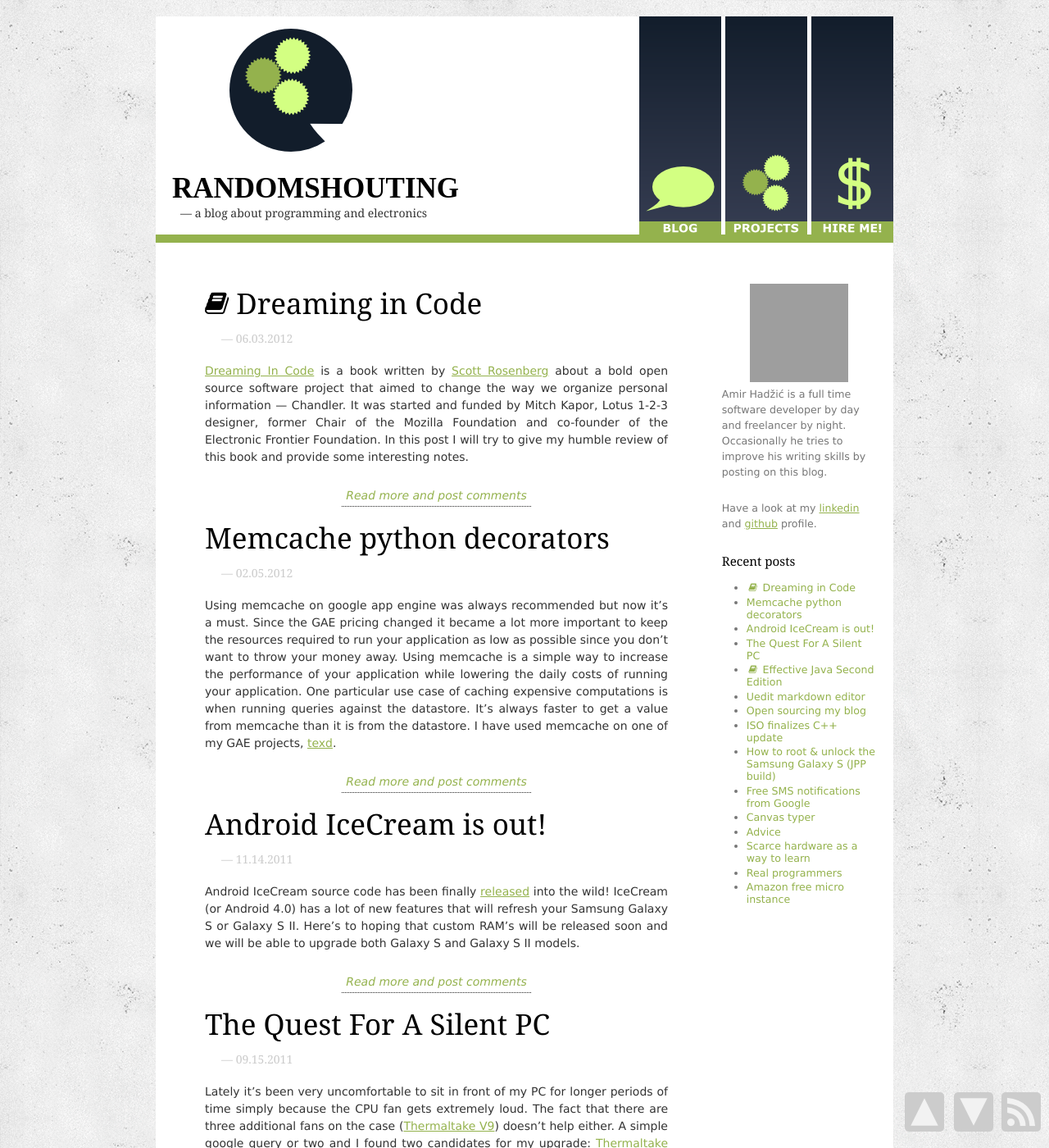
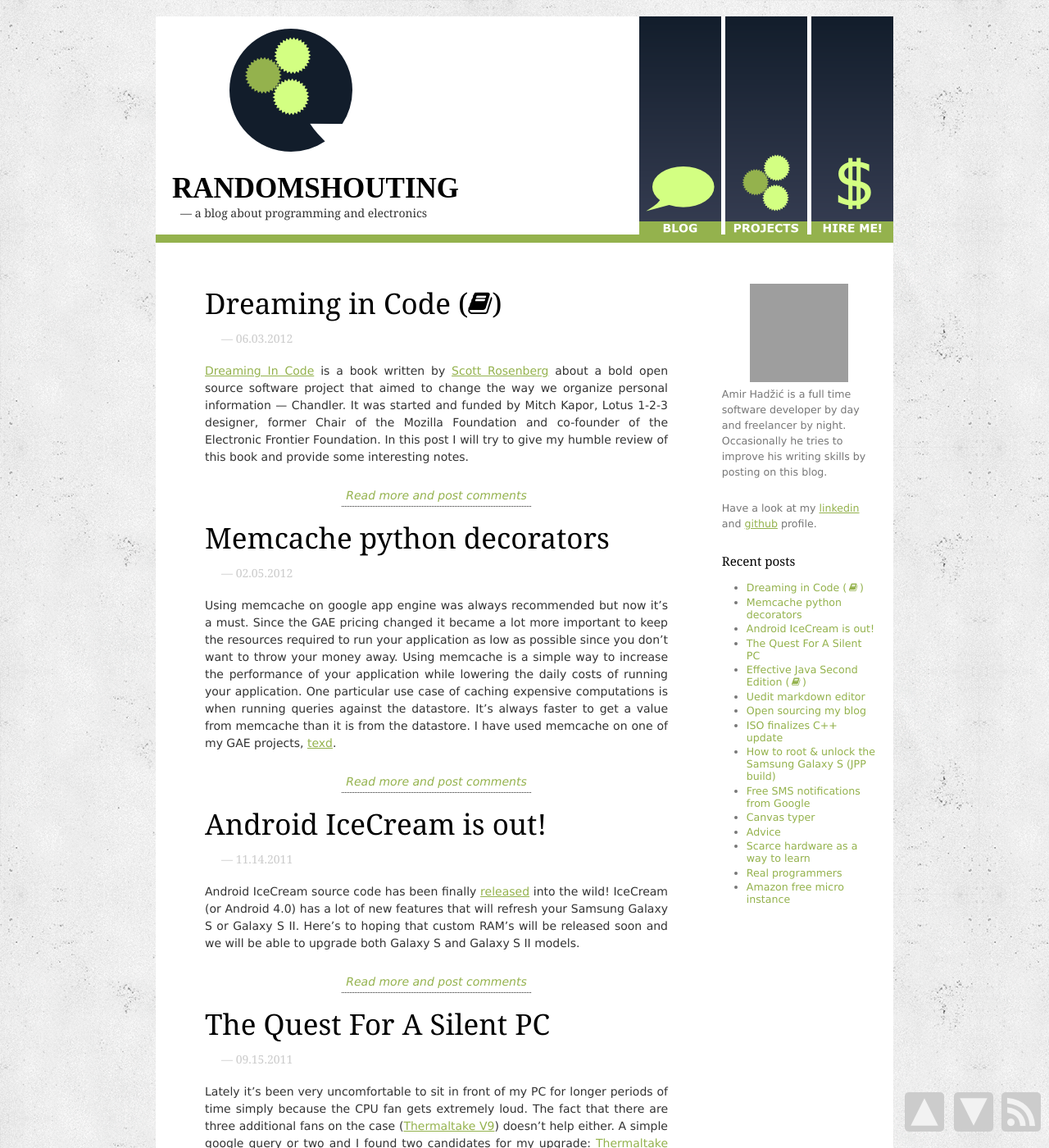
Before and after one commit to amir-hadzic/amir-hadzic.github.com, a Jekyll site: the page built from index.html, in a window 1280 px wide and 1400 px high. Shown: the whole window at 82% size. Built offline with Jekyll 4.4.1, drawn with Linux system fonts in a browser that asks for light colours; some web fonts are replaced; Markdown is read by kramdown in place of the engine named in the settings; some of the changed text lies outside the part shown; grey boxes are pictures that could not be loaded.

Commit message:
Move book icon to right side of the post title.

```diff
--- a/archive.html
+++ b/archive.html
@@ -5,7 +5,7 @@ title: Randomshouting | Amir Hadžić | Archive
 
 {% for post in site.posts %}
     <div>
-        <a href="{{ post.url }}" class="nostylelink"><h1 class="post-title">{% if post.bookreview %}<i class="icon-book"></i>{% endif %} {{ post.title }}</h1></a>
+        <a href="{{ post.url }}" class="nostylelink"><h1 class="post-title">{{ post.title }} {% if post.bookreview %}(<i class="icon-book"></i>){% endif %} </h1></a>
         <h2 class="post-date">— {{ post.date | date: "%m.%d.%Y" }}</h2>
     </div>
 {% endfor %}
--- a/index.html
+++ b/index.html
@@ -5,7 +5,7 @@ title: Randomshouting | Amir Hadžić | a blog about programming and electronics
 <div id="frontpage-posts">
 {% for post in site.posts limit:5%}
     <div class="post">
-        <a class="nostylelink" href="{{ post.url }}"><h1 class="post-title">{% if post.bookreview %}<i class="icon-book"></i>{% endif %} {{ post.title }}</h1></a>
+        <a class="nostylelink" href="{{ post.url }}"><h1 class="post-title">{{ post.title }} {% if post.bookreview %}(<i class="icon-book"></i>){% endif %} </h1></a>
         <h2 class="post-date">— {{ post.date | date: "%m.%d.%Y" }}</h2>
         {{ post.content | replace:'more start -->','' | replace:'<!-- more end','' }}
 
@@ -28,7 +28,7 @@ title: Randomshouting | Amir Hadžić | a blog about programming and electronics
     <h3>Recent posts</h3>
     <ul>
         {% for post in site.posts limit:15 %}
-        <li><a class="nostylelink" href="{{ post.url }}">{% if post.bookreview %}<i class="icon-book"></i>{% endif %} {{ post.title }}</a></li>
+        <li><a class="nostylelink" href="{{ post.url }}">{{ post.title }} {% if post.bookreview %}(<i class="icon-book"></i>){% endif %}</a></li>
         {% endfor %}
     </ul>
 </div>
```
